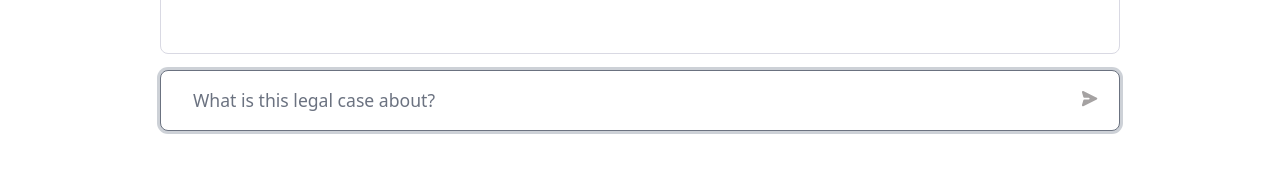
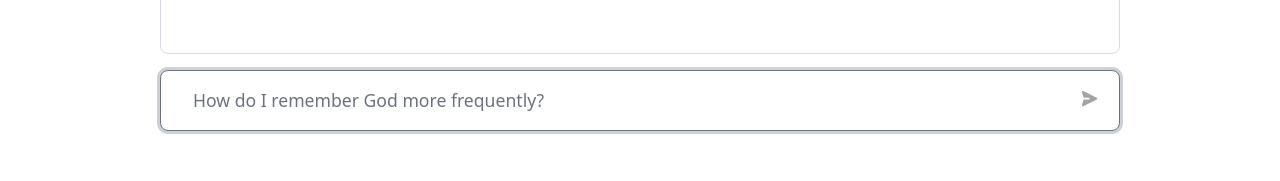
Before and after one commit to mayooear/gpt4-pdf-chatbot-langchain, a Next.js app: page / in a window 1280 px wide. Shown: the part 604-785 px from the top of the page. Built offline with nearby package versions, Linux system fonts and the light colour scheme.

Commit message:
change ghost question

```diff
--- a/pages/index.tsx
+++ b/pages/index.tsx
@@ -224,7 +224,7 @@ export default function Home() {
                     placeholder={
                       loading
                         ? 'Waiting for response...'
-                        : 'What is this legal case about?'
+                        : 'How do I remember God more frequently?'
                     }
                     value={query}
                     onChange={(e) => setQuery(e.target.value)}
```
